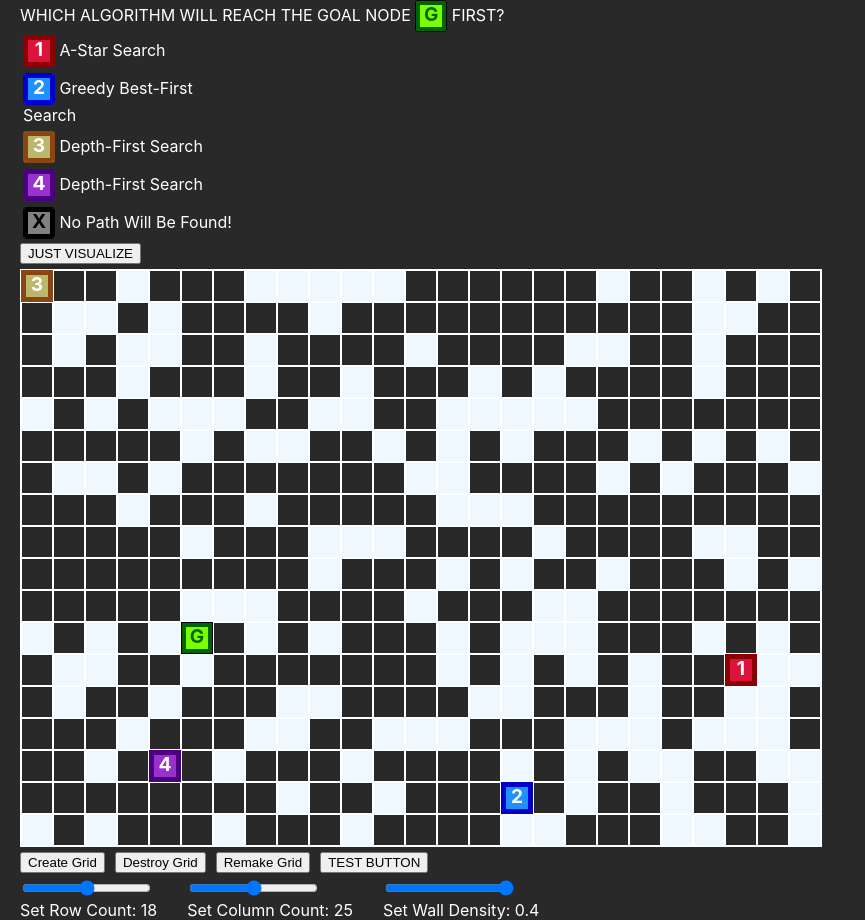
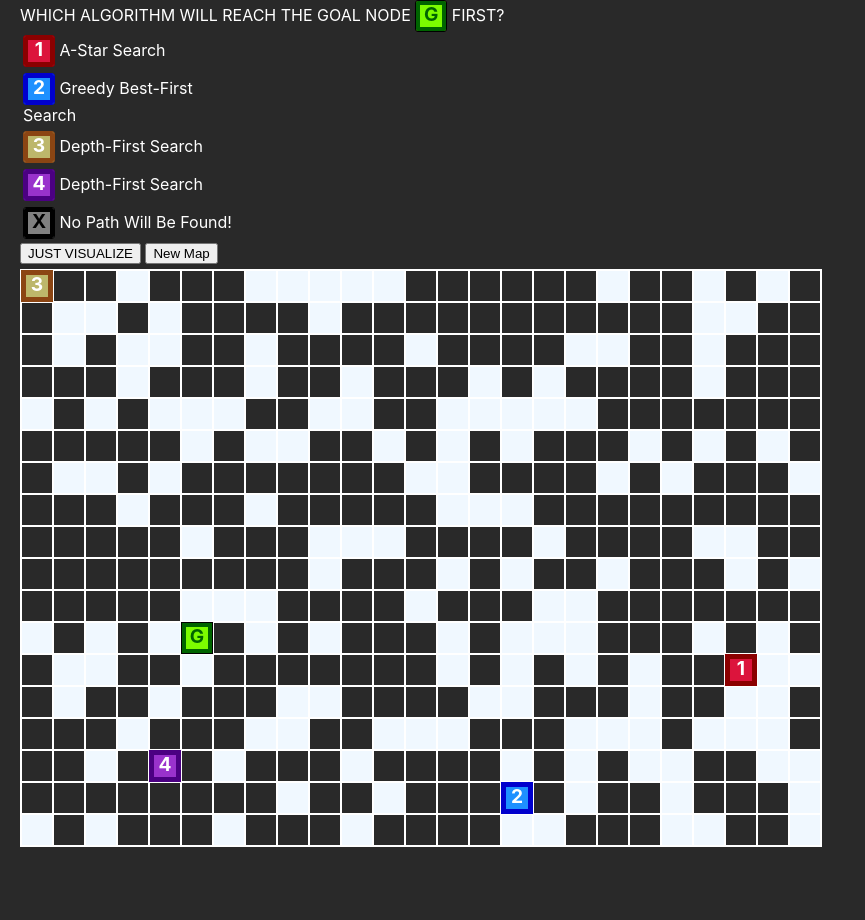
Before and after one commit to vik-ma/pathfinding-race, a React (Create React App) app: page / in a window 1280 px wide. Shown: the whole page, without its empty margins (0-865 px from the left). After the commit the page ends 847 px from the top, so only its background shows below. Built offline with nearby package versions, Linux system fonts and the light colour scheme.

Commit message:
Added button in TitleBar to generate new map

```diff
--- a/src/App.js
+++ b/src/App.js
@@ -194,13 +194,14 @@ function App() {
             userChoice,
             setUserChoice,
             calculatedAlgoMap,
-            setCalculatedAlgoMap
+            setCalculatedAlgoMap,
+            remakeGrid
           }}
         >
           {isGridRendered ? <TitleBar key={titleKey} /> : null}
           {/* {renderWinnerMsg ? printWinnerAlgos(winnerAlgo) : null} */}
           {/* {isGridRendered ? <GridGenerator key={gridKey} /> : null} */}
-          <div className="buttonContainer">
+          {/* <div className="buttonContainer">
             <button
               onClick={() => {
                 setIsGridRendered(true);
@@ -223,8 +224,8 @@ function App() {
             >
               TEST BUTTON
             </button>
-          </div>
-          <GridCustomizer />
+          </div> */}
+          {/* <GridCustomizer /> */}
           {renderTest ? <TestComponent /> : null}
         </GridContext.Provider>
       </header>
--- a/src/PathfindingVisualizer/TitleBar.js
+++ b/src/PathfindingVisualizer/TitleBar.js
@@ -153,7 +153,8 @@ export const TitleBar = () => {
       </div>
       <button onClick={() => generatorRef.current.visualize()}>
         JUST VISUALIZE
-      </button>
+      </button>{" "}
+      <button onClick={() => remakeGrid()}>New Map</button>
       <GridGenerator ref={generatorRef} />
     </div>
   );
```
